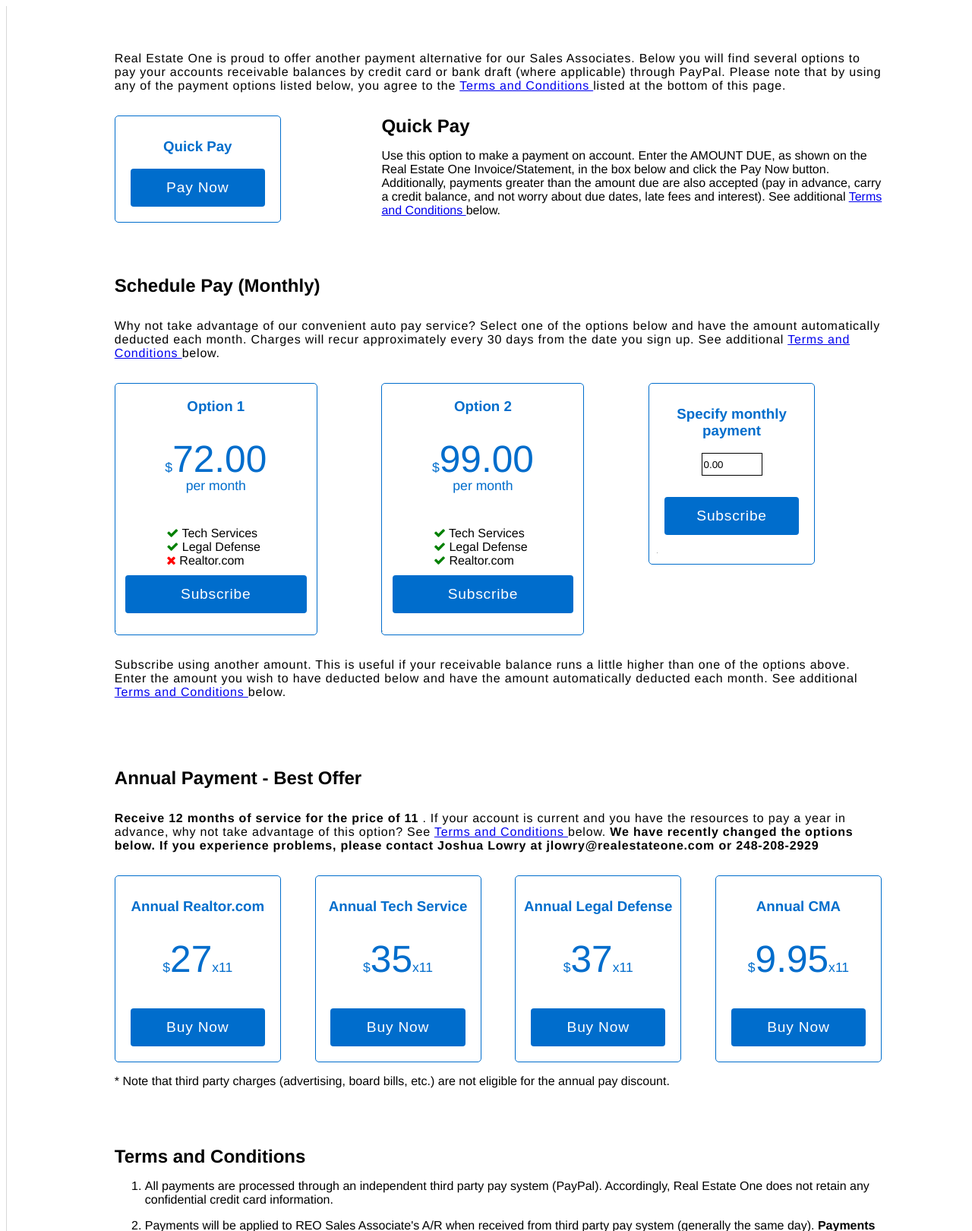
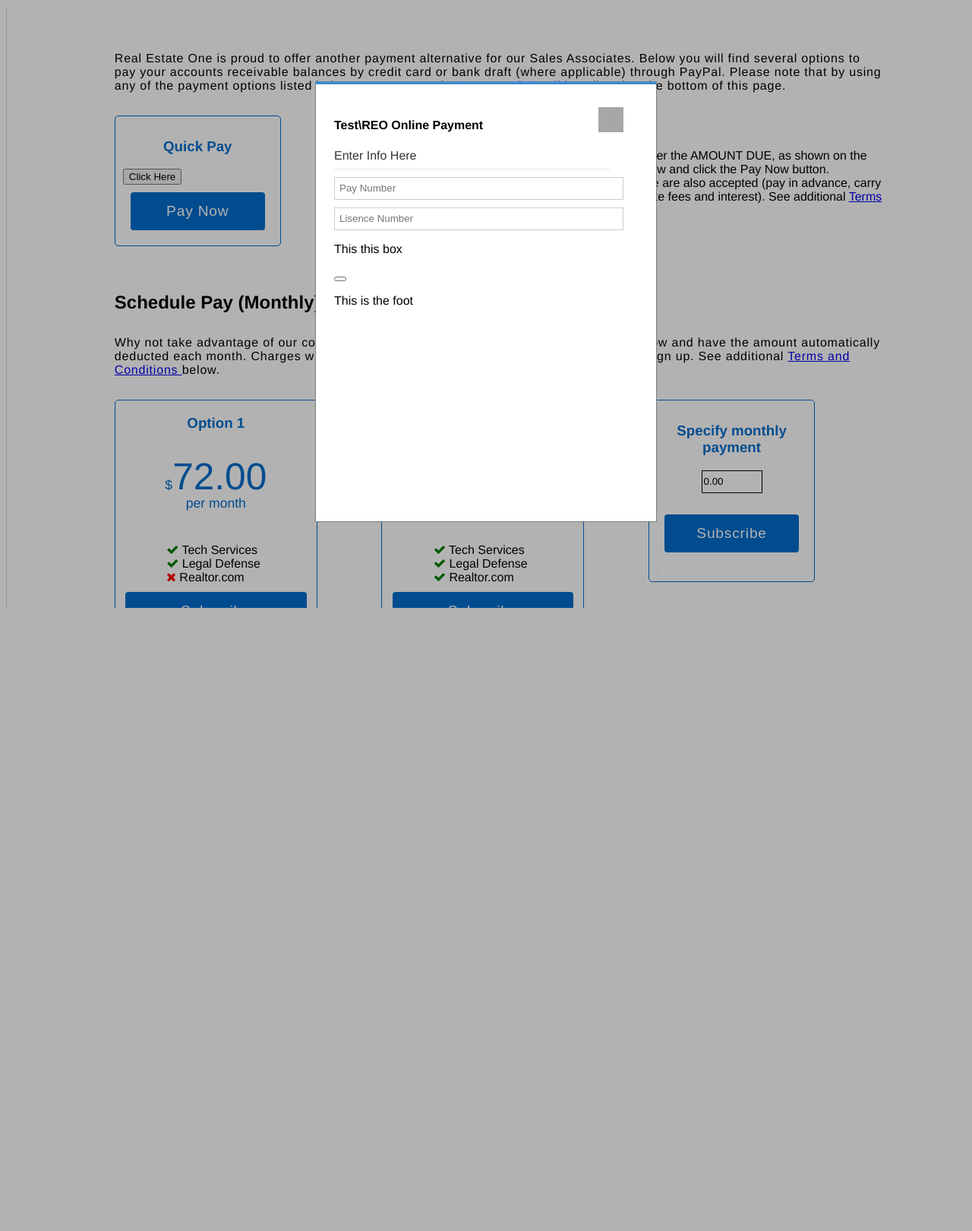
Before and after one commit to ZeroG001/reoswp, a PHP site: page /reoswp.php in a window 1280 px wide. Shown: the top 1620 px of the page at 76% size. After the commit the page ends 800 px from the top, so only its background shows below. Run offline with PHP 8.4, Linux system fonts and the light colour scheme; some libraries are stand-ins or nearby versions; grey boxes are pictures that could not be loaded.

Commit message:
added modal. Add styles soon

```diff
--- a/css/main.css
+++ b/css/main.css
@@ -163,7 +163,8 @@ border-right: 1px solid #D8D8D8;
 }
 
 /* This is the forte button */
-.pay-content-box button, .pay-content-box .paypal_btn {
+.pay-content-box .pay-content-button ,
+.pay-content-box .paypal_btn {
 
 	bottom: 1rem;
 	width: 90%;
@@ -173,14 +174,14 @@ border-right: 1px solid #D8D8D8;
 	letter-spacing: 0.05rem;
 	display: block;
 	color: white;
-
-
 	margin: 10px auto;
 	background-color: #006DCC;
 	border: #BCE8F1;
 }
 
-.pay-content-box button:hover, .pay-content-box .paypal_btn:hover {
+
+.pay-content-box .pay-content-button:hover,
+.pay-content-box .paypal_btn:hover {
 	background-color: #208DEC;
 
 	-webkit-transition: 0.2s ease;
@@ -259,3 +260,91 @@ border-right: 1px solid #D8D8D8;
 .fa.fa-times {
 	color: red;
 }
+
+
+/* Modal Styles
+========================== */
+
+.modal-popup {
+	display: inline;
+	/*display: none;*/
+	position: fixed;
+	top: 0;
+	left: 0;
+	width: 100%;
+	height: 100%;
+	background-color: rgba(0,0,0,0.3);
+	z-index: 10;
+}
+
+.modal-content {
+    margin-top: -293px;
+    margin-left: -225px;
+    opacity: 1;
+    position: fixed;
+    transform: translateY(0) scale(1);
+    transition: none 0 ease 0;
+    left: 50%;
+    top: 50%;
+    width: 450px;
+    height: 580px;
+    border-top: 4px solid #418bca;
+    border-left: 1px solid #778180;
+    border-right: 1px solid #778180;
+    border-bottom: 1px solid #778180;
+    background-color: #fff;
+    padding: 24px 43px 0px 24px;
+}
+
+.modal-header {
+	position: relative;
+}
+
+.modal_close {
+    background-color: rgba(0,0,0,0)!important;
+    background-image: url("https://s3.amazonaws.com/public.forte.prod/fc.images/close-btn.png");
+    background-repeat: no-repeat;
+    border: 0 solid;
+    color: rgba(0,0,0,0);
+    cursor: pointer;
+    /*float: right;*/
+    height: 33px;
+    /*left: 413px;*/
+    /*line-height: 15px;*/
+    /*margin-right: -10px;*/
+    margin-top: 6px;
+    right: 0px;
+    bottom: 0px;
+    opacity: .9;
+    padding: 0;
+    position: absolute;
+    width: 33px;
+   /* z-index: 2147483647;*/
+}
+
+.legend {
+    border-bottom-color: #e5e5e5;
+    border-top-color: #fff;
+    border-image: none;
+    border-style: none none solid;
+    border-width: 0 0 1px;
+    display: block;
+    padding-bottom: 8px;
+    width: 363px;
+    color: #333;
+    margin-bottom: 10px;
+}
+
+.input-field {
+	border: 1px solid #ccc;
+    color: #555;
+    display: inline-block;
+    height: 30px;
+    line-height: 20px;
+    margin-bottom: 10px;
+    padding: 4px 6px;
+    margin-left: 0;
+    font-weight: normal;
+    display: block;
+    width: 100%;
+}
--- a/js/app.js
+++ b/js/app.js
@@ -50,3 +50,9 @@ function oncallback_sale(response) {
 // =============== CONNECTION FAILURE []
 // =============== INFORAMTION INVALID []
 // Check the swp documentation for
+
+(function($){
+
+	console.log("app.js started");
+
+})(jQuery)
--- a/reoswp.php
+++ b/reoswp.php
@@ -11,14 +11,13 @@
 	<head>
 		<title>REO Intranet</title>
 		<meta http-equiv="Content-Type" content="text/html; charset=iso-8859-1" />
-		<link rel="stylesheet" type="text/css" href="css/sk_grid.css"> <!-- Docs. - http://getskeleton.com/ -->
+		<link rel="stylesheet" type="text/css" href="css/vendor/sk_grid.css"> <!-- Docs. - http://getskeleton.com/ -->
 		<link href='http://fonts.googleapis.com/css?family=Open+Sans' rel='stylesheet' type='text/css'>
-		<script type="text/javascript" src="js/vendor/parsley.min.js"></script>
+		<!-- <script type="text/javascript" src="js/vendor/parsley.min.js"></script> -->
 		<link rel="stylesheet" type="text/css" href="css/vendor/font-awesome/css/font-awesome.min.css">
 
 		<title>REO Payment System</title>
 
-		<link rel="stylesheet" type="text/css" href="css/vendor/sk_grid.css" />
 		<link rel="stylesheet" type="text/css" href="css/main.css" />
 		<script type="text/javascript" src="https://sandbox.forte.net/checkout/v1/js"> </script>
 
@@ -55,7 +54,38 @@
 								<!-- Pay Now -->
 								<h3> Quick Pay </h3>
 
+								<button class="open" id="modalid">
+									Click Here
+								</button>
+
+								<div class="modal-popup">
+
+
+									<div class="modal-content">
+										<div class="modal-header">
+										<h4>Test\REO Online Payment</h4>
+										<button class="modal_close">×</button>
+										</div>
+
+										<div class="modal-body">
+											<div class="legend">
+												<span> Enter Info Here</span>
+											</div>
+											<input type="text" class="input-field" placeholder="Pay Number"/>
+											<input type="text" class="input-field" placeholder="Lisence Number" />
+											<p> This this box </p>
+										</div>
+
+										<div class="modal-footer">
+										<button> </button>
+											<p> This is the foot </p>
+										</div>
+									</div>
+
+								</div>
+
 								<button api_login_id="<?php echo APIKEY ?>"
+									class="pay-content-button"
 									method="sale"
 									billing_company_name_attr="hide"
 									billing_street_line2_attr="hide"
@@ -305,6 +335,7 @@
 
 								<button api_login_id="<?php echo APIKEY ?>"
 									method="sale"
+									class="pay-content-button"
 									billing_company_name_attr="hide"
 									billing_street_line2_attr="hide"
 									version_number="1.0"
@@ -333,6 +364,7 @@
 
 								<button api_login_id="<?php echo APIKEY ?>"
 									method="sale"
+									class="pay-content-button"
 									billing_company_name_attr="hide"
 									billing_street_line2_attr="hide"
 									version_number="1.0"
@@ -359,6 +391,7 @@
 
 								<button api_login_id="<?php echo APIKEY ?>"
 									method="sale"
+									class="pay-content-button"
 									billing_company_name_attr="hide"
 									billing_street_line2_attr="hide"
 									version_number="1.0"
@@ -385,6 +418,7 @@
 
 								<button api_login_id="<?php echo APIKEY ?>"
 									method="sale"
+									class="pay-content-button"
 									billing_company_name_attr="hide"
 									billing_street_line2_attr="hide"
 									version_number="1.0"
```
